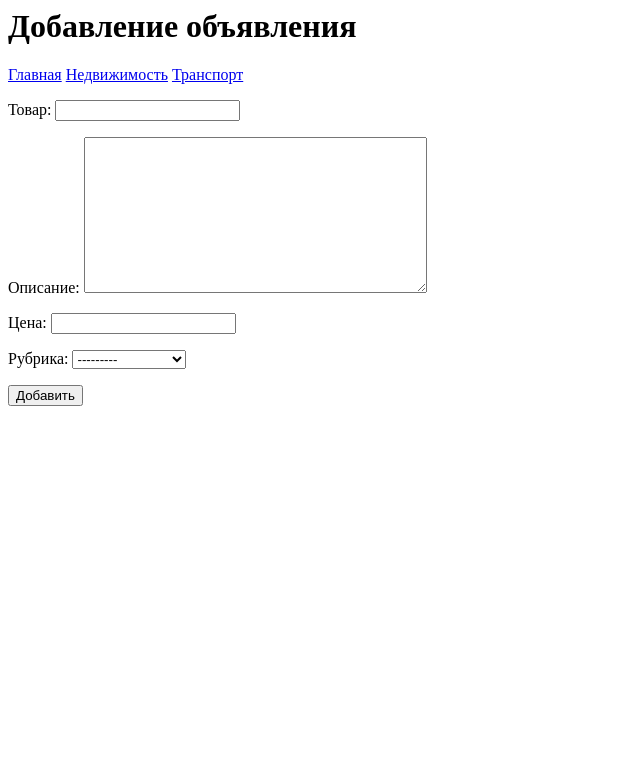
After one commit to roman7373/samplesite, a Django app: page /bboard/add/ in a window 1280 px wide. The commit adds this page. Shown: the top 783 px of the page, without its empty margins (0-640 px from the left). Run offline with Django 3.2, Linux system fonts and the light colour scheme; data comes from the database, SQL or seed files in the repository; both versions use the stored data as it was after the commit.

Commit message:
создал форму для ввода объявлений

```diff
--- /dev/null
+++ b/bboard/forms.py
@@ -0,0 +1,9 @@
+from django.forms import ModelForm
+
+from .models import Bb
+
+
+class BbForm(ModelForm):
+    class Meta:
+        model = Bb
+        fields = ('title', 'content', 'price', 'rubric')
--- a/bboard/templates/bboard/by_rubric.html
+++ b/bboard/templates/bboard/by_rubric.html
@@ -8,6 +8,7 @@
         <h2>Рубрика: {{ current_rubric.name }}</h2>
         <div>
             <a href ="{% url "index" %}">Главная</a>
+            <a href="{% url "add" %}">Добавить</a>
             {% for rubric in rubrics %}
             <a href="{% url "by_rubric" rubric.pk %}">{{ rubric.name }}</a>
             {% endfor %}
--- /dev/null
+++ b/bboard/templates/bboard/create.html
@@ -0,0 +1,20 @@
+<html>
+    <head>
+        <meta charset="UTF-8">
+        <title>Добавление объявления :: Доска объявлений</title>
+    </head>
+    <body>
+        <h1>Добавление объявления</h1>
+        <div>
+            <a href ="{% url "index" %}">Главная</a>
+            {% for rubric in rubrics %}
+            <a href="{% url "by_rubric" rubric.pk %}">{{ rubric.name }}</a>
+            {% endfor %}
+        </div>
+        <form method="post">
+            {% csrf_token %}
+            {{ form.as_p }}
+            <input type="submit" value="Добавить">
+        </form>
+    </body>
+</html>
--- a/bboard/templates/bboard/index.html
+++ b/bboard/templates/bboard/index.html
@@ -7,6 +7,7 @@
         <h1>Объявления</h1>
         <div>
             <a href ="{% url "index" %}">Главная</a>
+            <a href="{% url "add" %}">Добавить</a>
             {% for rubric in rubrics %}
             <a href="{% url "by_rubric" rubric.pk %}">{{ rubric.name }}</a>
             {% endfor %}
--- a/bboard/urls.py
+++ b/bboard/urls.py
@@ -1,8 +1,9 @@
 from django.urls import path
 
-from bboard.views import index, by_rubric
+from .views import index, by_rubric, BbCreateView
 
 urlpatterns = [
     path('<int:rubric_id>/', by_rubric, name='by_rubric'),
     path('', index, name='index'),
+    path('add/', BbCreateView.as_view(), name='add'),
 ]
--- a/bboard/views.py
+++ b/bboard/views.py
@@ -1,6 +1,8 @@
 from django.shortcuts import render
+from django.views.generic.edit import CreateView
+from django.urls import reverse_lazy
 
-
+from .forms import BbForm
 from .models import Bb
 from .models import Rubric
 
@@ -20,3 +22,13 @@ def by_rubric(request, rubric_id):
         'current_rubric': current_rubric
     }
     return render(request, 'bboard/by_rubric.html', context)
+
+class BbCreateView(CreateView):
+    template_name = 'bboard/create.html'
+    form_class = BbForm
+    success_url = reverse_lazy('index')
+
+    def get_context_data(self, **kwargs):
+        context = super().get_context_data(**kwargs)
+        context['rubrics']=Rubric.objects.all()
+        return context
```
Also changed, not shown: db.sqlite3.
